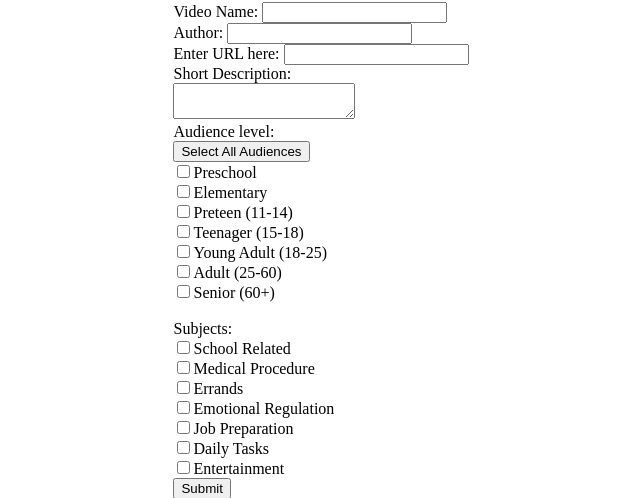
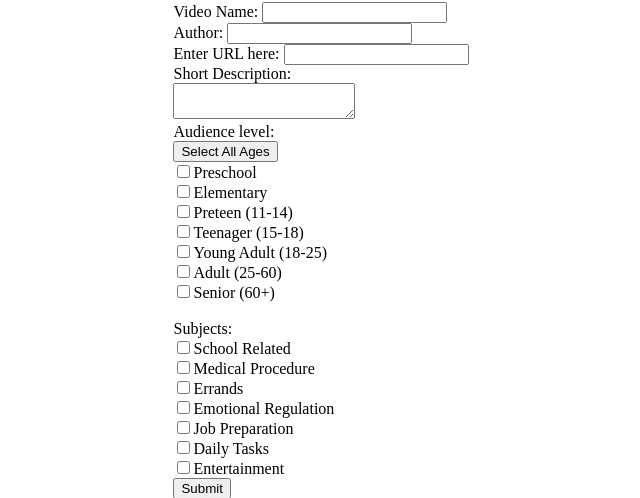
Before and after one commit to Corin-M/CapstoneProgress, a Flask app: page /uploads in a window 1280 px wide. Shown: the part 96-594 px from the top of the page, without its empty margins (319-959 px from the left). Run offline with Flask 2, Linux system fonts and the light colour scheme.

Commit message:
Changed audiences to ages

```diff
--- a/templates/uploading.html
+++ b/templates/uploading.html
@@ -24,7 +24,7 @@
           var checkboxes = document.getElementsByName('approve[]');
           var button = document.getElementById('toggle');
 
-          if(button.value == 'Select All Audiences'){
+          if(button.value == 'Select All Ages'){
               for (var i in checkboxes){
                   checkboxes[i].checked = 'FALSE';
               }
@@ -83,7 +83,7 @@
           <textarea id="description" name ="description"></textarea><br>
           <!-- Checkbox list for the audience level of the video-->
           <label>Audience level:</label><br>
-          <input type="button" id="toggle" value="Select All Audiences" onClick="select_all()" /><br>
+          <input type="button" id="toggle" value="Select All Ages" onClick="select_all()" /><br>
           <input type="checkbox" name="approve[]" id ="audience" value="preschool" /><label>Preschool</label><br>
           <input type="checkbox" name="approve[]" id ="audience"  value="elementary" /><label>Elementary</label><br>
           <input type="checkbox" name="approve[]" id ="audience" value="preteen" /><label>Preteen (11-14)</label><br>
```
